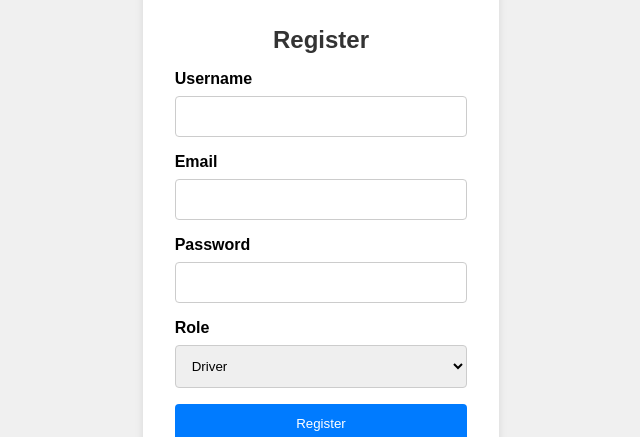
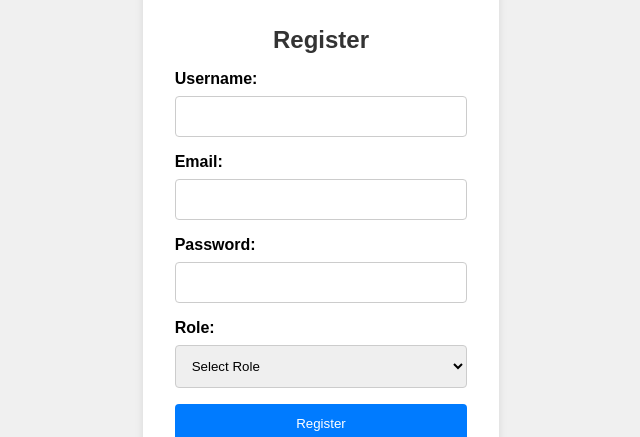
Before and after one commit to djahern-max/CrewOne2, a React (Create React App) app in the folder crewone2-frontend/: page /register in a window 1280 px wide. Shown: the part 150-587 px from the top of the page, without its empty margins (351-991 px from the left). Built offline with nearby package versions, Linux system fonts and the light colour scheme.

Commit message:
login and register work

```diff
--- a/crewone2-frontend/src/App.js
+++ b/crewone2-frontend/src/App.js
@@ -3,7 +3,7 @@ import { BrowserRouter as Router, Route, Routes } from "react-router-dom";
 import Register from "./components/Auth/Register";
 import Login from "./components/Auth/Login";
 import Home from "./components/Home";
-import "./styles.css";
+import "../src/styles.css"; // Assuming this is your styles file
 
 const App = () => {
   return (
--- a/crewone2-frontend/src/components/Auth/Login.js
+++ b/crewone2-frontend/src/components/Auth/Login.js
@@ -1,61 +1,61 @@
 import React, { useState } from "react";
 import axios from "axios";
+import { useNavigate } from "react-router-dom";
 import "../../styles.css";
 
 const Login = () => {
-  const [formData, setFormData] = useState({
-    username: "",
-    password: "",
-  });
+  const [username, setUsername] = useState("");
+  const [password, setPassword] = useState("");
+  const [error, setError] = useState("");
 
-  const handleChange = (e) => {
-    setFormData({ ...formData, [e.target.name]: e.target.value });
-  };
+  const navigate = useNavigate();
 
-  const handleSubmit = (e) => {
+  const handleSubmit = async (e) => {
     e.preventDefault();
-    axios
-      .post("/api/auth/login", formData)
-      .then((response) => {
-        console.log(response.data);
-        // Handle successful login here, e.g., store token and redirect
-      })
-      .catch((error) => {
-        console.error("There was an error logging in!", error);
-      });
+    try {
+      const response = await axios.post(
+        "http://localhost:3001/api/auth/login",
+        {
+          username,
+          password,
+        }
+      );
+      console.log("User logged in:", response.data);
+      localStorage.setItem("token", response.data.token);
+      navigate("/dashboard");
+    } catch (error) {
+      console.error("There was an error logging in!", error);
+      setError("There was an error logging in!");
+    }
   };
 
   return (
     <div className="container">
       <h2>Login</h2>
+      {error && <p className="error">{error}</p>}
       <form onSubmit={handleSubmit}>
         <div>
-          <label>Username</label>
+          <label>Username:</label>
           <input
             type="text"
-            name="username"
-            value={formData.username}
-            onChange={handleChange}
+            value={username}
+            onChange={(e) => setUsername(e.target.value)}
             required
           />
         </div>
         <div>
-          <label>Password</label>
+          <label>Password:</label>
           <input
             type="password"
-            name="password"
-            value={formData.password}
-            onChange={handleChange}
+            value={password}
+            onChange={(e) => setPassword(e.target.value)}
             required
           />
         </div>
         <button type="submit">Login</button>
       </form>
-      <p className="message">
-        Don't have an account?{" "}
-        <a href="/register" className="link">
-          Register
-        </a>
+      <p>
+        Don't have an account? <a href="/register">Register</a>
       </p>
     </div>
   );
--- a/crewone2-frontend/src/components/Auth/Register.js
+++ b/crewone2-frontend/src/components/Auth/Register.js
@@ -1,69 +1,77 @@
 import React, { useState } from "react";
 import axios from "axios";
+import { useNavigate } from "react-router-dom";
 import "../../styles.css";
 
 const Register = () => {
-  const [formData, setFormData] = useState({
-    username: "",
-    email: "",
-    password: "",
-    role: "Driver",
-  });
+  const [username, setUsername] = useState("");
+  const [email, setEmail] = useState("");
+  const [password, setPassword] = useState("");
+  const [role, setRole] = useState(""); // Added role state
+  const [error, setError] = useState("");
 
-  const handleChange = (e) => {
-    setFormData({ ...formData, [e.target.name]: e.target.value });
-  };
+  const navigate = useNavigate();
 
-  const handleSubmit = (e) => {
+  const handleSubmit = async (e) => {
     e.preventDefault();
-    axios
-      .post("/api/auth/register", formData)
-      .then((response) => {
-        console.log(response.data);
-        window.location.href = "/login";
-      })
-      .catch((error) => {
-        console.error("There was an error registering!", error);
-      });
+    try {
+      const response = await axios.post(
+        "http://localhost:3001/api/auth/register",
+        {
+          username,
+          email,
+          password,
+          role, // Include role in the request
+        }
+      );
+      console.log("User registered:", response.data);
+      navigate("/login");
+    } catch (error) {
+      console.error("There was an error registering!", error);
+      setError("There was an error registering!");
+    }
   };
 
   return (
     <div className="container">
       <h2>Register</h2>
+      {error && <p className="error">{error}</p>}
       <form onSubmit={handleSubmit}>
         <div>
-          <label>Username</label>
+          <label>Username:</label>
           <input
             type="text"
-            name="username"
-            value={formData.username}
-            onChange={handleChange}
+            value={username}
+            onChange={(e) => setUsername(e.target.value)}
             required
           />
         </div>
         <div>
-          <label>Email</label>
+          <label>Email:</label>
           <input
             type="email"
-            name="email"
-            value={formData.email}
-            onChange={handleChange}
+            value={email}
+            onChange={(e) => setEmail(e.target.value)}
             required
           />
         </div>
         <div>
-          <label>Password</label>
+          <label>Password:</label>
           <input
             type="password"
-            name="password"
-            value={formData.password}
-            onChange={handleChange}
+            value={password}
+            onChange={(e) => setPassword(e.target.value)}
             required
           />
         </div>
         <div>
-          <label>Role</label>
-          <select name="role" value={formData.role} onChange={handleChange}>
+          <label>Role:</label>
+          <select
+            value={role}
+            onChange={(e) => setRole(e.target.value)}
+            required
+          >
+            <option value="">Select Role</option>
             <option value="Driver">Driver</option>
             <option value="Super">Super</option>
             <option value="Office">Office</option>
@@ -71,11 +79,8 @@ const Register = () => {
         </div>
         <button type="submit">Register</button>
       </form>
-      <p className="message">
-        Already have an account?{" "}
-        <a href="/login" className="link">
-          Login
-        </a>
+      <p>
+        Already have an account? <a href="/login">Login</a>
       </p>
     </div>
   );
```
